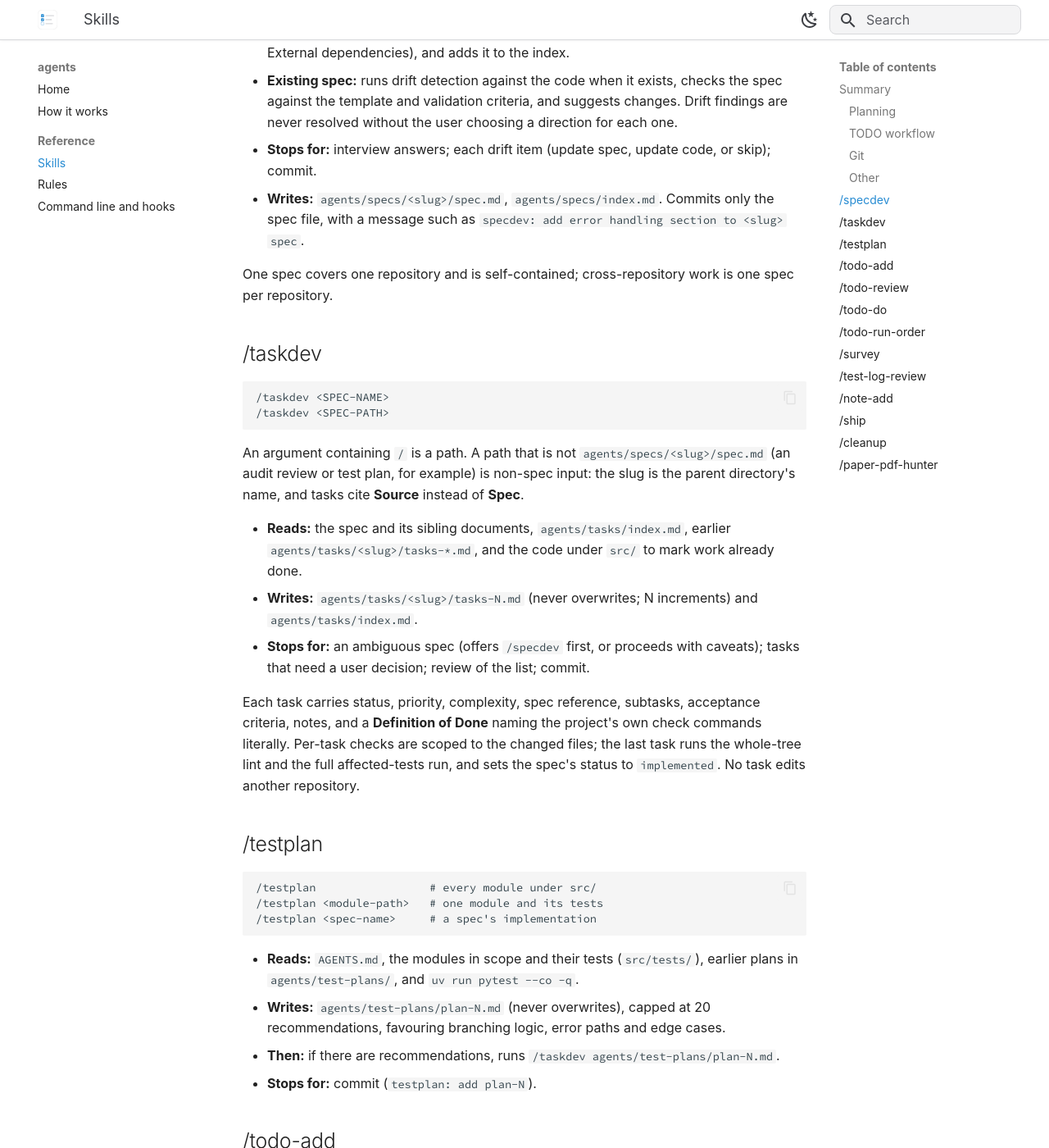
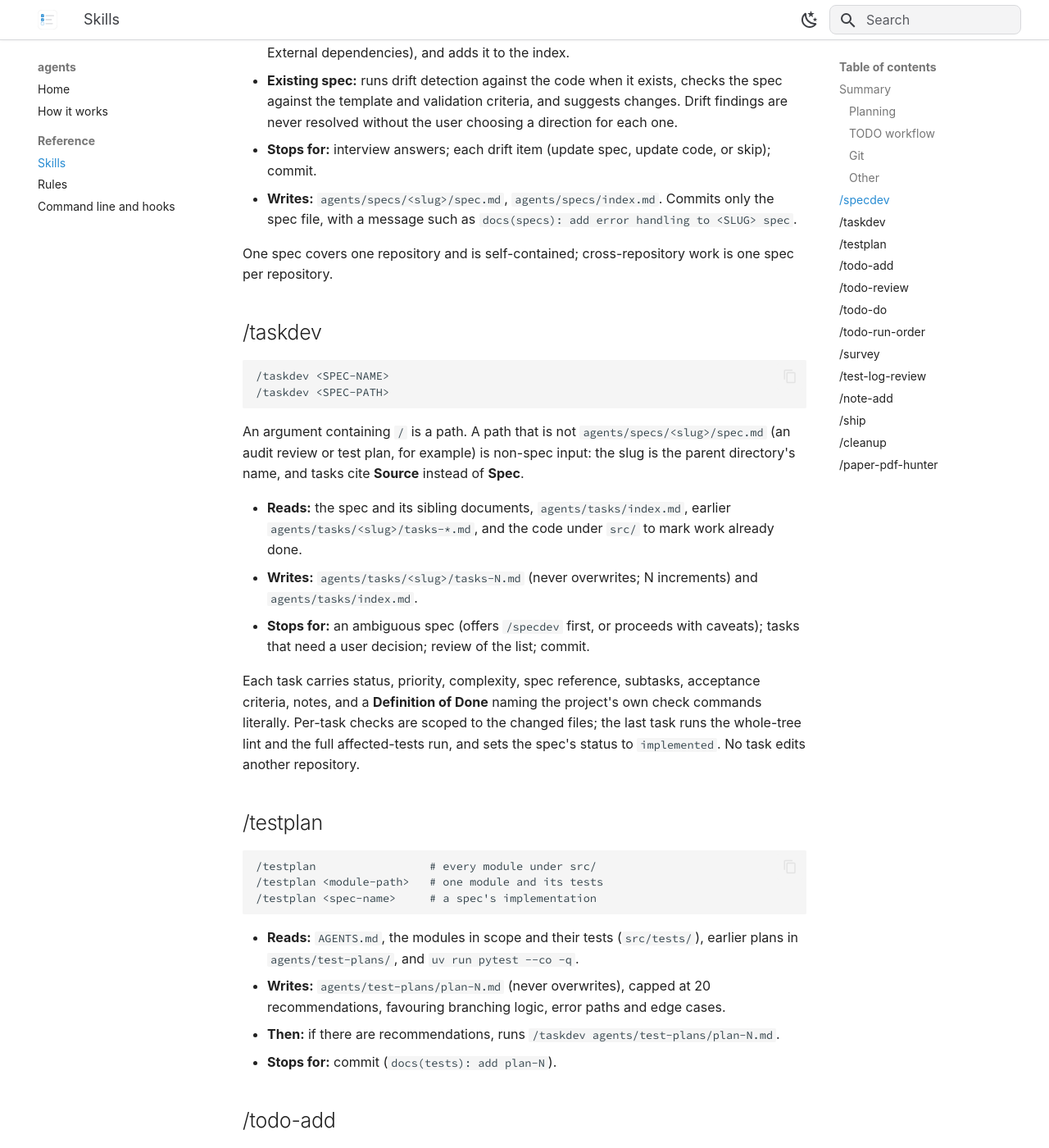
Before and after one commit to bnomis/agents, an MkDocs documentation site: the page built from docs/reference/skills.md, in a window 1280 px wide and 1400 px high, scrolled down 2335 px. Shown: the whole window at 82% size. Built offline with MkDocs 1.6.1 and Material for MkDocs 9.7.7, drawn with Linux system fonts in a browser that asks for light colours; some web fonts are replaced.

Commit message:
Task 6: align skill reference with the skills
Add when_to_use to paper-pdf-hunter and quote the specdev and
testplan commit messages as those skills give them.

Co-Authored-By: Claude Sonnet 5.5 <noreply@anthropic.com>

```diff
--- a/docs/reference/skills.md
+++ b/docs/reference/skills.md
@@ -82,7 +82,7 @@ repeated hyphens collapsed): `"C++ Parser v2.0"` becomes `c-parser-v20`.
   code, or skip); commit.
 - **Writes:** `agents/specs/<slug>/spec.md`, `agents/specs/index.md`.
   Commits only the spec file, with a message such as
-  `specdev: add error handling section to <slug> spec`.
+  `docs(specs): add error handling to <SLUG> spec`.
 
 One spec covers one repository and is self-contained; cross-repository work
 is one spec per repository.
@@ -128,7 +128,7 @@ edits another repository.
   recommendations, favouring branching logic, error paths and edge cases.
 - **Then:** if there are recommendations, runs
   `/taskdev agents/test-plans/plan-N.md`.
-- **Stops for:** commit (`testplan: add plan-N`).
+- **Stops for:** commit (`docs(tests): add plan-N`).
 
 ## /todo-add {#todo-add}
 
```
Also changed, not shown: agents/tasks/audit-reviews/tasks-1.md (+9 -9 lines), claude/skills/paper-pdf-hunter/SKILL.md (+6 -0 lines).
